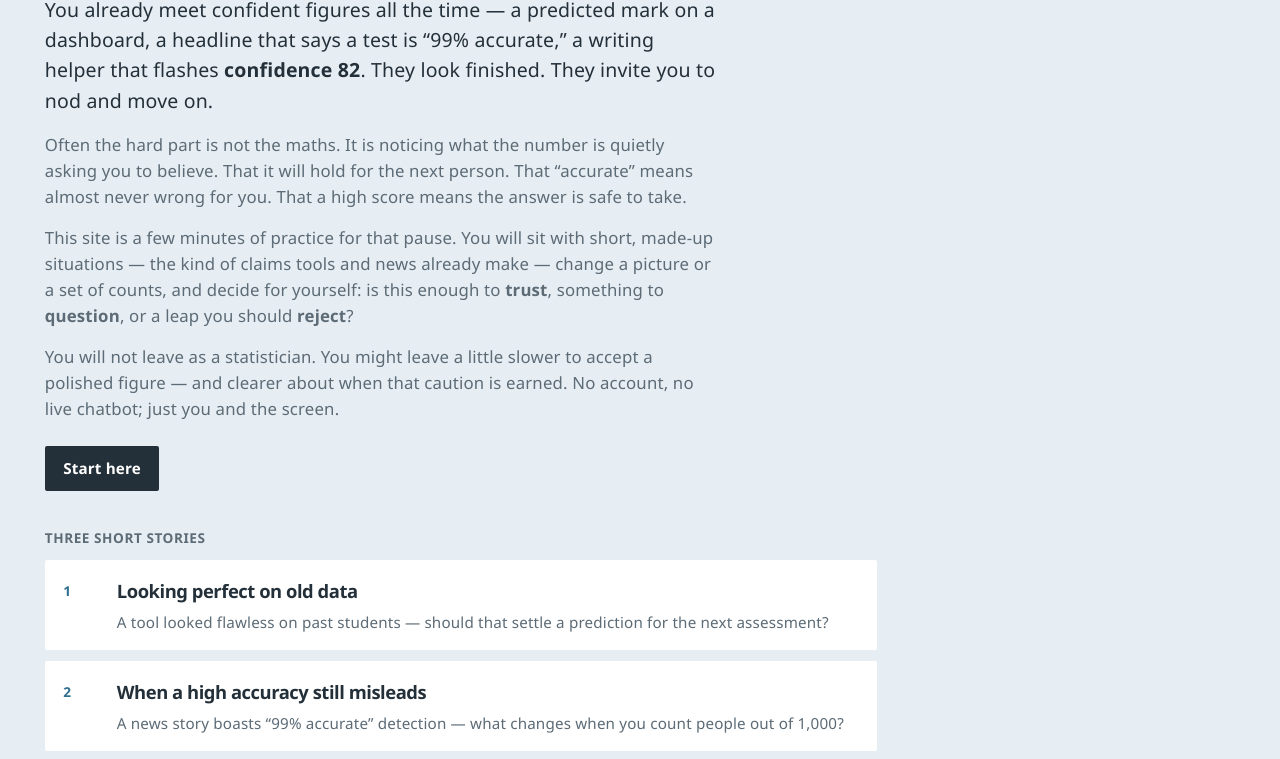
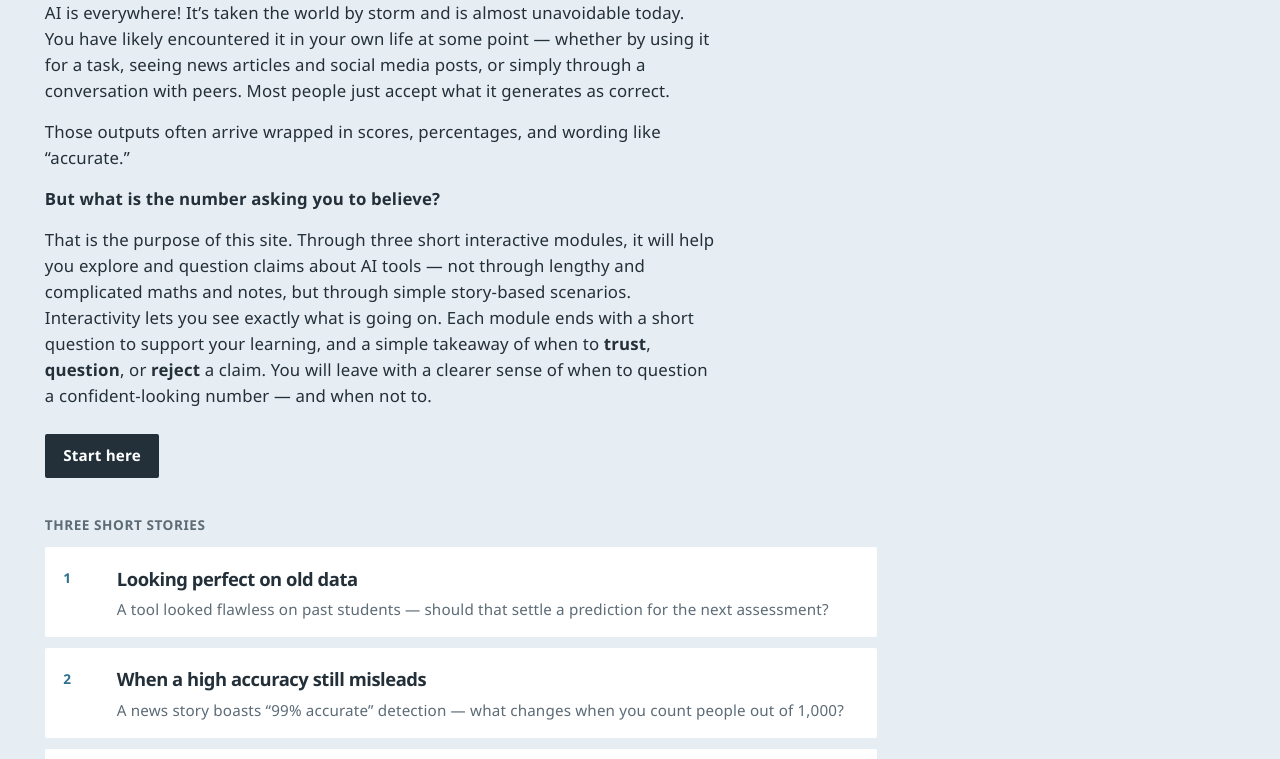
Before and after one commit to joe7898/CS4098, a plain HTML site: page artefact/index.html in a window 1280 px wide. Shown: the part 193-952 px from the top of the page. Drawn offline with nearby package versions, Linux system fonts and the light colour scheme.

Commit message:
Rewrite home intro and hide layout toggle on Contents.

```diff
--- a/artefact/css/site.css
+++ b/artefact/css/site.css
@@ -168,6 +168,11 @@ a:hover {
   gap: 0.1rem;
 }
 
+/* [hidden] must win over .seg { display: inline-flex } (home page) */
+.seg[hidden] {
+  display: none !important;
+}
+
 .seg button {
   appearance: none;
   border: 0;
@@ -1429,19 +1434,21 @@ body:not([data-route="home"]) .site-nav a:not([aria-current="page"]) {
   outline-offset: 3px;
 }
 
-.home-intro .lede {
-  font-size: 1.22rem;
+.home-intro p {
+  font-size: 1.05rem;
   line-height: 1.55;
   max-width: none;
   color: var(--ink);
-  margin-bottom: 1rem;
-}
-
-.home-intro p {
-  color: var(--muted);
-  max-width: none;
   margin: 0 0 0.95rem;
-  line-height: 1.55;
+}
+
+.home-intro .home-hook {
+  margin: 0.15rem 0 0.95rem;
+}
+
+.home-intro .home-hook strong {
+  font-weight: 700;
+  font-size: inherit;
 }
 
 .home-intro p:last-child {
--- a/artefact/js/app.js
+++ b/artefact/js/app.js
@@ -76,7 +76,10 @@
       }
     });
 
-    // Restart only makes sense on a module page
+    // Layout toggle and Restart only make sense on a module page
+    if (els.variantSeg) {
+      els.variantSeg.hidden = state.route === "home";
+    }
     if (els.restartBtn) {
       els.restartBtn.hidden = state.route === "home";
     }
@@ -92,25 +95,24 @@
     const wrap = document.createElement("div");
     wrap.className = "home";
 
-    // Story first: what people already see, why it matters, what practice gives you
+    // Opening pitch: AI everywhere → the accuracy question → what this site offers
     const intro = document.createElement("div");
     intro.className = "home-intro";
     intro.innerHTML =
-      '<p class="chapter-kicker">Everyday numbers</p>' +
+      '<p class="chapter-kicker">AI is talking. Are you listening?</p>' +
       "<h1>Calibrated trust in numbers</h1>" +
-      '<p class="lede">You already meet confident figures all the time — a predicted mark on a dashboard, ' +
-      "a headline that says a test is “99% accurate,” a writing helper that flashes <strong>confidence&nbsp;82</strong>. " +
-      "They look finished. They invite you to nod and move on.</p>" +
-      "<p>Often the hard part is not the maths. It is noticing what the number is quietly asking you to believe. " +
-      "That it will hold for the next person. That “accurate” means almost never wrong for you. " +
-      "That a high score means the answer is safe to take.</p>" +
-      "<p>This site is a few minutes of practice for that pause. " +
-      "You will sit with short, made-up situations — the kind of claims tools and news already make — " +
-      "change a picture or a set of counts, and decide for yourself: " +
-      "is this enough to <strong>trust</strong>, something to <strong>question</strong>, or a leap you should <strong>reject</strong>?</p>" +
-      "<p>You will not leave as a statistician. You might leave a little slower to accept a polished figure — " +
-      "and clearer about when that caution is earned. " +
-      "No account, no live chatbot; just you and the screen.</p>";
+      "<p>AI is everywhere! It’s taken the world by storm and is almost unavoidable today. " +
+      "You have likely encountered it in your own life at some point — whether by using it for a task, " +
+      "seeing news articles and social media posts, or simply through a conversation with peers. " +
+      "Most people just accept what it generates as correct.</p>" +
+      "<p>Those outputs often arrive wrapped in scores, percentages, and wording like “accurate.”</p>" +
+      '<p class="home-hook"><strong>But what is the number asking you to believe?</strong></p>' +
+      "<p>That is the purpose of this site. Through three short interactive modules, it will help you " +
+      "explore and question claims about AI tools — not through lengthy and complicated maths and notes, " +
+      "but through simple story-based scenarios. Interactivity lets you see exactly what is going on. " +
+      "Each module ends with a short question to support your learning, and a simple takeaway of when to " +
+      "<strong>trust</strong>, <strong>question</strong>, or <strong>reject</strong> a claim. " +
+      "You will leave with a clearer sense of when to question a confident-looking number — and when not to.</p>";
     wrap.append(intro);
 
     const cta = document.createElement("p");
```
Also changed, not shown: artefact/index.html (+6 -6 lines).
